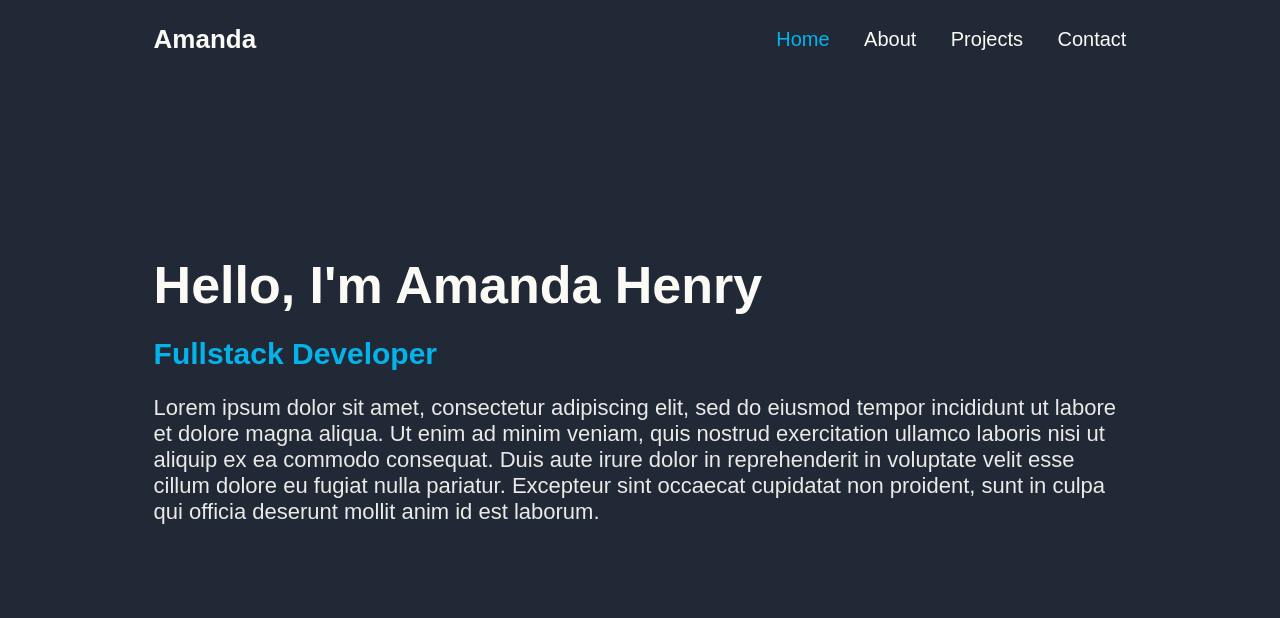
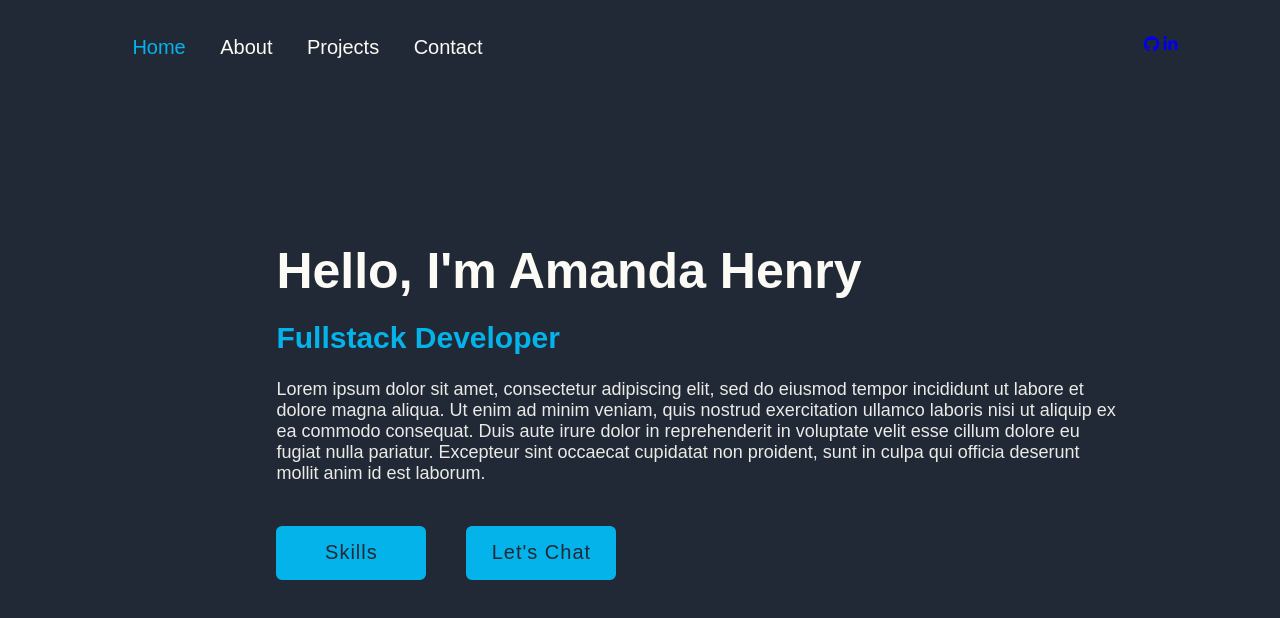
Before and after one commit to AHenry2117/portfolio, a plain HTML site: page index.html in a window 1280 px wide. Drawn offline with Linux system fonts and the light colour scheme.

Commit message:
added buttons and styled more contents

```diff
--- a/assets/css/style.css
+++ b/assets/css/style.css
@@ -13,22 +13,12 @@ body {
 .header {
     display: flex;
     justify-content: space-between;
-    align-items: center;
+    align-items: left;
     position: fixed;
-    top: 0;
-    left: 0;
+    top: 10px;
     width: 100%;
-    padding: 24px 12%;
-    z-index: 100;
+    padding: 26px 8%;
     background-color: #222936;
-}
-
-.logo {
-    font-size: 26px;
-    justify-content: left;
-    color: #FBFAF5;
-    text-decoration: none;
-    font-weight: 700;
 }
 
 .navbar a {
@@ -46,30 +36,37 @@ body {
 
 }
 
-/* Image on Homepage
-img {
-    display: block;
-    margin-left: auto;
-    margin-right: auto;
-    margin-top: 120px;
-    margin-bottom: 50px;
-    width: 700px;
-    height: 400px;
+/* Icons shift to right
+.ref-links {
+    display: flex-end;
+    position: fixed;
+    align-items: right;
+
+    width: 100px;
+}
+
+.ref-links {
+    width: 45px;
+    height: 45px;
+    background: transparent;
+    border: 3px solid #05B3EB;
 } */
+
 
 .home {
     display: flex;
     align-items: center;
+    float: right;
     height: 100vh;
     padding: 0 12%;
 }
 
 .home-details {
-    max-width: auto;
+    max-width: 850px;
 }
 
 .home-details h1 {
-    font-size: 52px;
+    font-size: 50px;
     font-weight: 600;
     line-height: 2;
 }
@@ -81,27 +78,26 @@ img {
 }
 
 .home-details p {
-    font-size: 22px;
+    font-size: 18px;
     font-weight: 500;
     margin: 24px 0 42px;
     color: #EAEAE6;
 }
 
-/* Buttons on homepage
+/* Buttons on homepage */
 
 .home-details .btn {
     display: flex;
     justify-content: space-between;
-    width: 150px;
+    width: 340px;
     height: 54px;
-    background-color: aqua;
 }
 
 .btn a {
     display: inline-flex;
     justify-content: center;
     align-items: center;
-    width: 65px;
+    width: 150px;
     height: 100%;
     background-color: #05B3EB;
     border: 2px solid #05B3EB;
@@ -113,4 +109,3 @@ img {
     letter-spacing: 1px;
 
 }
-*/
--- a/index.html
+++ b/index.html
@@ -6,23 +6,21 @@
     <meta name="viewport" content="width=device-width, initial-scale=1.0">
     <title>Portfolio</title>
     <link rel="stylesheet" href="assets/css/style.css" type="text/css">
-    <link rel="stylesheet" href="https://cdnjs.cloudflare.com/ajax/libs/font-awesome/4.7.0/css/font-awesome.min.css">
+    <link rel="stylesheet" href="https://cdnjs.cloudflare.com/ajax/libs/font-awesome/6.4.0/css/all.min.css">
 </head>
 <body>
     <header class="header">
-        <a href="#" class="logo">Amanda</a>
-
             <nav class="navbar">
                 <a href="#" class="active">Home</a>
                 <a href="#">About</a>
                 <a href="#">Projects</a>
                 <a href="#">Contact</a>
             </nav>
+            <div class="ref-links">
+                <a href="#"><i class="fa-brands fa-github"></i></a>
+                <a href="#"><i class="fa-brands fa-linkedin-in"></i></a>
+            </div>
     </header>
-    <!-- Image on Homepage
-    <div>
-        <img src="./assets/images/codingbg.jpg" alt="Computer with Coding">
-    </div> -->
     <section class="home">
         <div class="home-details">
             <h1>Hello, I'm Amanda Henry</h1>
@@ -32,10 +30,11 @@
                reprehenderit in voluptate velit esse cillum dolore eu fugiat nulla pariatur. Excepteur sint occaecat cupidatat non proident, sunt in
                culpa qui officia deserunt mollit anim id est laborum.
             </p>
-            <!-- <div class="btn">
-                <a href="#">Contact Me</a>
 
-            </div> -->
+            <div class="btn">
+                <a href="#">Skills</a>
+                <a href="#">Let's Chat</a>
+            </div>
         </div>
     </section>
 
```
